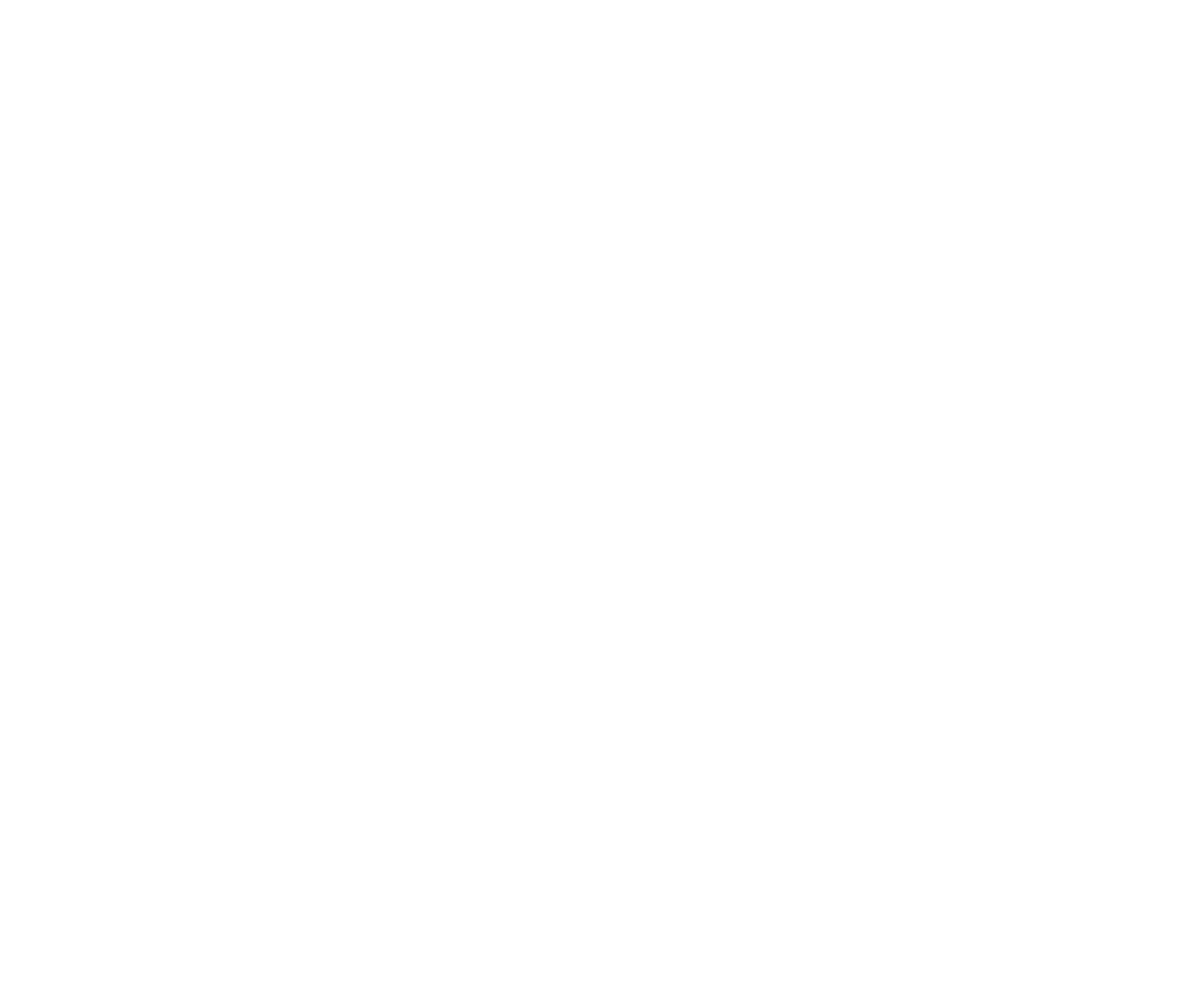
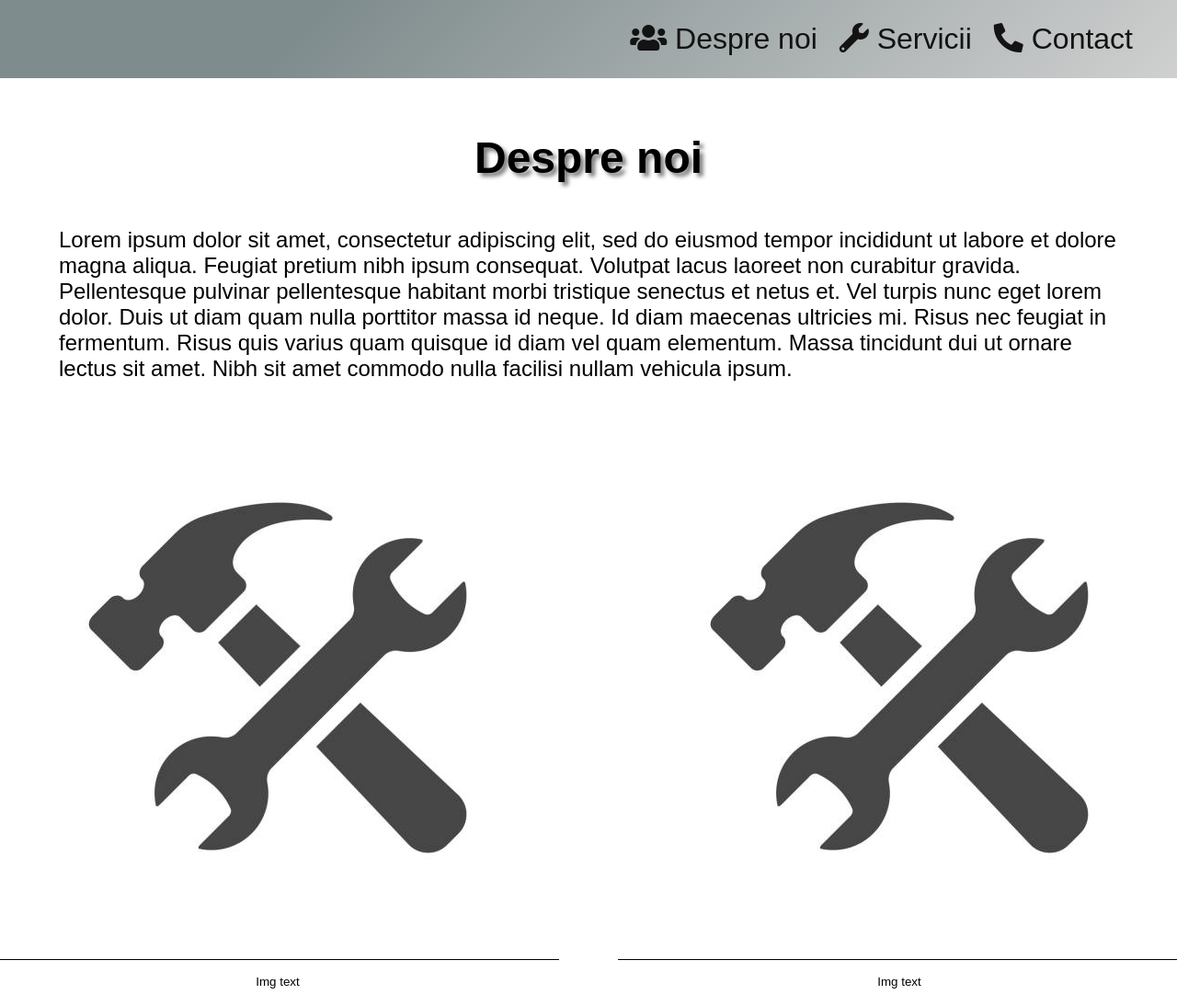
Before and after one commit to BogdanBargaoanu/AdvertisingWebpage, a plain HTML site: page index.html in a window 1280 px wide. Shown: the top 1094 px of the page at 92% size. Before the commit the page ends 800 px from the top, so only its background shows below. Drawn offline with Linux system fonts and the light colour scheme.

Commit message:
section despre-noi

```diff
--- a/index.html
+++ b/index.html
@@ -1,11 +1,52 @@
 <!DOCTYPE html>
 <html lang="en">
+
 <head>
     <meta charset="UTF-8">
     <meta name="viewport" content="width=device-width, initial-scale=1.0">
-    <title>Document</title>
+    <link rel="stylesheet" href="styles.css">
+    <link rel="stylesheet" href="https://cdnjs.cloudflare.com/ajax/libs/font-awesome/5.15.3/css/all.min.css">
+    <title>Corexa - Servicii de carotare</title>
 </head>
+
 <body>
+    <nav id="navbar">
+        <ul class="nav-list">
+            <li><a href="#despre-noi"><i class="fas fa-users"></i> Despre noi</a></li>
+            <li><a href="#servicii"><i class="fas fa-wrench"></i> Servicii</a></li>
+            <li><a href="#contact"><i class="fas fa-phone-alt"></i> Contact</a></li>
+        </ul>
+    </nav>
+    <section id="despre-noi">
+        <h1>Despre noi</h1>
+        <p>Lorem ipsum dolor sit amet, consectetur adipiscing elit, sed do eiusmod tempor incididunt ut labore et dolore
+            magna aliqua. Feugiat pretium nibh ipsum consequat. Volutpat lacus laoreet non curabitur gravida. Pellentesque
+            pulvinar pellentesque habitant morbi tristique senectus et netus et. Vel turpis nunc eget lorem dolor. Duis ut
+            diam quam nulla porttitor massa id neque. Id diam maecenas ultricies mi. Risus nec feugiat in fermentum. Risus
+            quis varius quam quisque id diam vel quam elementum. Massa tincidunt dui ut ornare lectus sit amet. Nibh sit
+            amet commodo nulla facilisi nullam vehicula ipsum.</p>
 
+        <div class="image-container">
+            <div class="image-box">
+                <img src="resources/testimage.jpg" alt="test image" class="image"><small>Img text</small>
+            </div>
+            <div class="image-box">
+                <img src="resources/testimage.jpg" alt="test image" class="image"><small>Img text</small>
+            </div>
+        </div>
+        <p>Lorem ipsum dolor sit amet, consectetur adipiscing elit, sed do eiusmod tempor incididunt ut labore et dolore
+            magna aliqua. Feugiat pretium nibh ipsum consequat. Volutpat lacus laoreet non curabitur gravida. Pellentesque
+            pulvinar pellentesque habitant morbi tristique senectus et netus et. Vel turpis nunc eget lorem dolor. Duis ut
+            diam quam nulla porttitor massa id neque. Id diam maecenas ultricies mi. Risus nec feugiat in fermentum. Risus
+            quis varius quam quisque id diam vel quam elementum. Massa tincidunt dui ut ornare lectus sit amet. Nibh sit
+            amet commodo nulla facilisi nullam vehicula ipsum.</p>
+    </section>
+    <section id="servicii">
+
+    </section>
+    <section id="contact">
+
+    </section>
 </body>
+
 </html>
--- a/styles.css
+++ b/styles.css
@@ -0,0 +1,108 @@
+:root {
+    --navbar-color1: #d3d3d3;
+    --navbar-color2: #7f8c8d;
+    --text-color1: #131313;
+}
+
+html {
+    scroll-behavior: smooth;
+}
+
+* {
+    margin: 0;
+    padding: 0;
+    font-family: 'Poppins', sans-serif;
+}
+
+#navbar {
+    display: flex;
+    justify-content: flex-end;
+    position: fixed;
+    top: 0;
+    left: 0;
+    width: 100%;
+    padding: 1.5rem;
+    background-color: var(--navbar-color1);
+    background-image: linear-gradient(315deg, var(--navbar-color1) 0%, var(--navbar-color2) 74%);
+    border-bottom: 4px solid var(--navbar-border-color);
+    z-index: 1000;
+}
+
+.nav-list {
+    display: flex;
+    padding-right: 1rem;
+    list-style-type: none;
+    margin-right: 2rem;
+}
+
+.nav-list li {
+    padding-right: 1.5rem;
+    transition: text-shadow 0.5s ease-in-out 0ms;
+}
+
+.nav-list li:hover {
+    text-shadow: 10px 10px 10px rgba(0, 0, 0, 0.5);
+}
+
+#despre-noi {
+    padding-top: 6rem;
+    margin-top: 3rem;
+}
+
+a {
+    color: var(--text-color1);
+    text-decoration: none;
+    font-size: 2rem;
+}
+
+h1 {
+    font-size: 3rem;
+    text-align: center;
+    margin-bottom: 2rem;
+    text-shadow: 4px 4px 4px rgba(0, 0, 0, 0.5);
+}
+
+section {
+    display: flex;
+    justify-content: center;
+    align-items: center;
+    flex-direction: column;
+}
+
+.image-container {
+    display: grid;
+    grid-template-columns: repeat(2, 1fr);
+    grid-gap: 4rem;
+}
+
+#despre-noi p {
+    font-size: 1.5rem;
+    padding: 1rem;
+    margin-left: 3rem;
+    margin-right: 3rem;
+}
+
+.image-box {
+    display: flex;
+    flex-direction: column;
+    align-items: center;
+}
+
+.image-box img {
+    border-bottom: 1px solid black;
+}
+
+.image-box small {
+    padding: 1rem 0 1rem 0;
+}
+
+@media screen and (max-width: 1000px) {
+    .image-container {
+        grid-template-columns: 1fr;
+    }
+
+    #despre-noi p {
+        margin-left: 1rem;
+        margin-right: 1rem;
+    }
+}
```
Also changed, not shown: resources/testimage.jpg (added).
